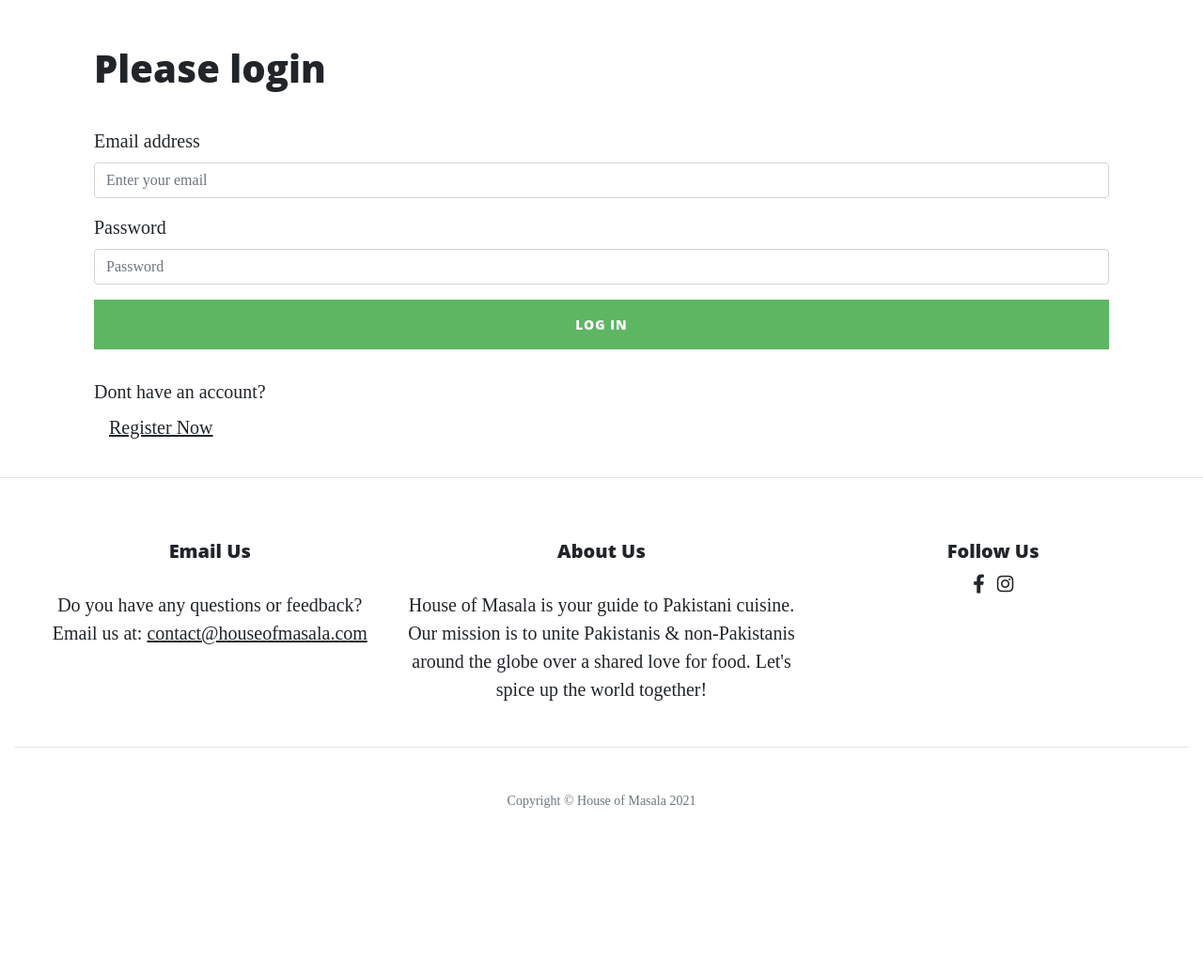
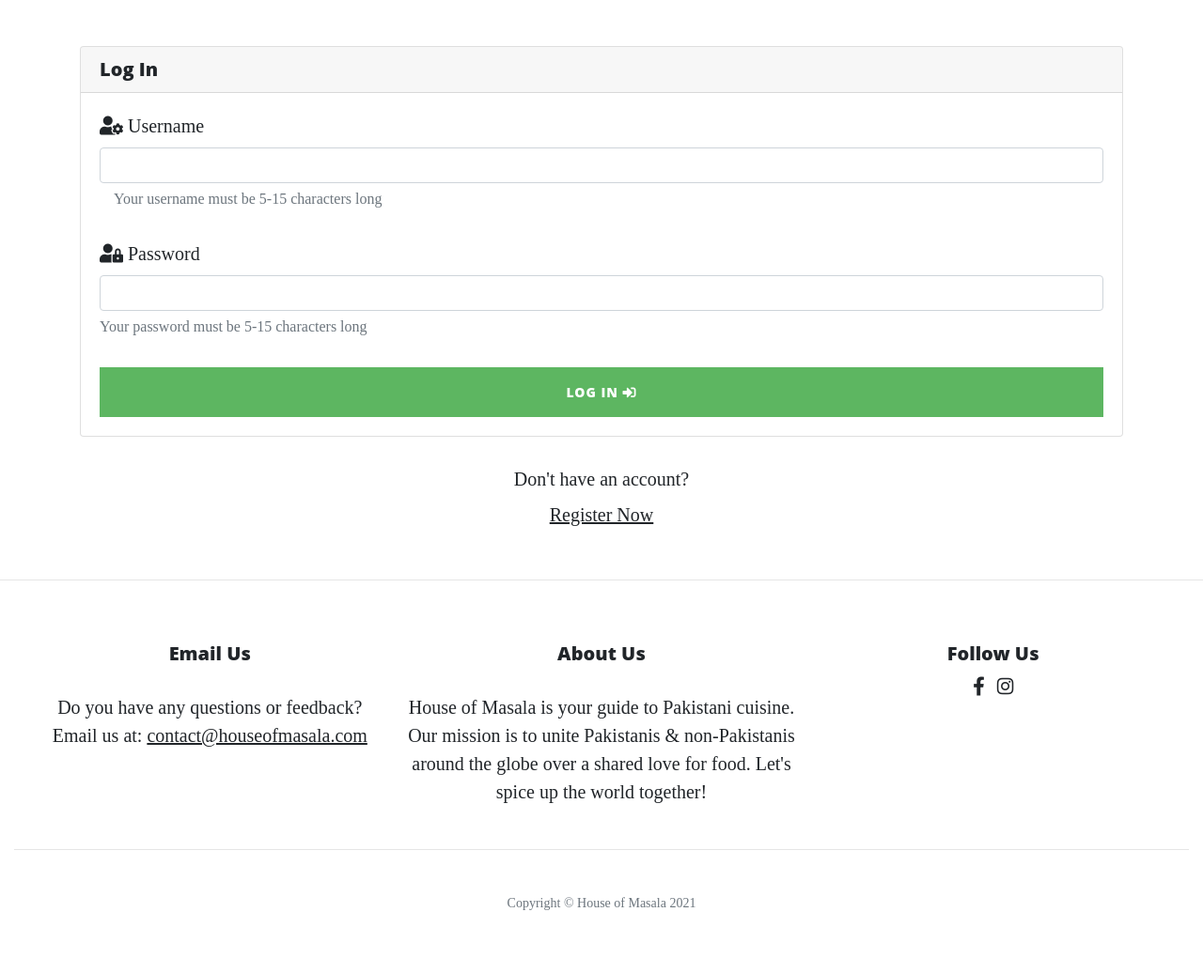
Before and after one commit to ZahraSadiq/Milestone3_HouseofMasala, a Flask app: page /login in a window 1280 px wide. Shown: the part 682-1719 px from the top of the page at 94% size. Before the commit the page ends 1542 px from the top, so only its background shows below. Run offline with Flask 2, Linux system fonts and the light colour scheme; some libraries are stand-ins or nearby versions.

Commit message:
Added login functionality

```diff
--- a/run.py
+++ b/run.py
@@ -50,8 +50,28 @@ def register():
     return render_template("register.html")
 
 
-@app.route("/login")
+@app.route("/login", methods=["POST", "GET"])
 def login():
+    if request.method == "POST":
+        # check if username exists in db
+        existing_user = mongo.db.users.find_one(
+            {"username": request.form.get("username").lower()})
+
+        if existing_user:
+            # ensure hashed password matches user input
+            if check_password_hash(
+                existing_user["password"], request.form.get("password")):
+                    session["user"] = request.form.get("username").lower()
+                    flash("Welcome, {}".format(request.form.get("username")))
+            else:
+                # invalid password match
+                flash("Incorrect Username and/or Password")
+                return redirect(url_for("login"))
+
+        else:
+            # username doesnt exist
+            flash("Incorrect Username and/or Password")
+            return redirect(url_for("login"))
     return render_template("login.html")
 
 
--- a/templates/base.html
+++ b/templates/base.html
@@ -45,12 +45,15 @@
                         <a class="nav-link" href="{{ url_for('addrecipe') }}">Add A Recipe</a>
                     </li>
                     <li class="nav-item">
-                        <a class="nav-link d-block d-sm-none" href="{{ url_for('login') }}">Login</a>
+                        <a class="nav-link" href="{{ url_for('login') }}">Login</a>
+                    </li>
+                    <li class="nav-item">
+                        <a class="nav-link d-block d-sm-none" href="{{ url_for('register') }}">Register</a>
                     </li>
                 </ul>
             </div>
             <div class="d-none d-lg-block">
-          <a href="{{ url_for('login') }}" class="btn btn-fire btn-login">Login</a>
+          <a href="{{ url_for('register') }}" class="btn btn-fire btn-register">Register</a>
         </div>
         </div>
     </nav>
--- a/templates/login.html
+++ b/templates/login.html
@@ -1,28 +1,59 @@
 {% extends "base.html" %}
 {% block content %}
 
-    <!-- Login Form -->
-    <div class="container">
-        <h1>Please login</h1>
-        <br>
-        <form action="{{ url_for('login') }}" method="post">
-            <div class="form-group">
-                <label for="username">Email address</label>
-                <input type="email" class="form-control" id="username"
-                    placeholder="Enter your email" name="username">
+    <!-- Register Form -->
+
+    <div class="row">
+        <form class="col" method="POST" action="{{ url_for('login') }}">
+            <div class="card offset-m2">
+                <h5 class="card-header">Log In</h5>
+                <div class="card-body">
+                    <!-- Username -->
+                    <div class="row">
+                        <div class="col-12">
+                            <i class="fas fa-user-cog"></i>
+                            <label for="username" class="form-label">Username</label>
+                            <input type="text" class="form-control" id="username" name="username" minlength="5"
+                                maxlength="15" pattern="^[a-zA-Z0-9]{5,15}$" required>
+                        </div>
+                        <div class="col-12">
+                            <div class="col-12 text-muted">
+                            <span><small>Your username must be 5-15 characters long</small></span>
+                        </div>
+                        </div>
+                    </div>
+                    <br>
+                    <!-- Password -->
+                    <div class="row">
+                        <div class="col-12">
+                            <i class="fas fa-user-lock"></i>
+                            <label for="password" class="form-label">Password</label>
+                            <input type="password" class="form-control" id="password" name="password" minlength="5"
+                                maxlength="15" pattern="^[a-zA-Z0-9]{5,15}$" required>
+                        </div>
+                        <div class="col-12 text-muted">
+                            <span><small>Your password must be 5-15 characters long</small></span>
+                        </div>
+                    </div>
+                    <br>
+                    <!-- Login -->
+                    <div class="row">
+                        <div class="col">
+                            <button type="submit" value="Log In" class="btn btn-primary">
+                                Log In <i class="fas fa-sign-in-alt"></i>
+                            </button>
+                        </div>
+                    </div>
+                </div>
             </div>
-            <div class="form-group">
-                <label for="password">Password</label>
-                <input type="password" class="form-control" id="password" placeholder="Password"
-                    name="password">
-            </div>
-            <button type="submit" class="btn btn-primary">Log In</button>
-            <p>Dont have an account? <a class="nav-link" href="{{ url_for('register') }}">Register Now</a></p>
         </form>
-        {% if error %}
-        <p class="error"><strong>Error:</strong> {{ error }}</p>
-            {% endif %}
+    </div>
+    <div class="row">
+        <div class="col-12">
+            <p class="text-center">
+                Don't have an account? <a class="nav-link" href="{{ url_for('register') }}">Register Now</a>
+            </p>
+        </div>
     </div>
 
-
 {% endblock %}
```
Also changed, not shown: templates/login1.html (added, +28 -0 lines), templates/register.html (+8 -0 lines).
